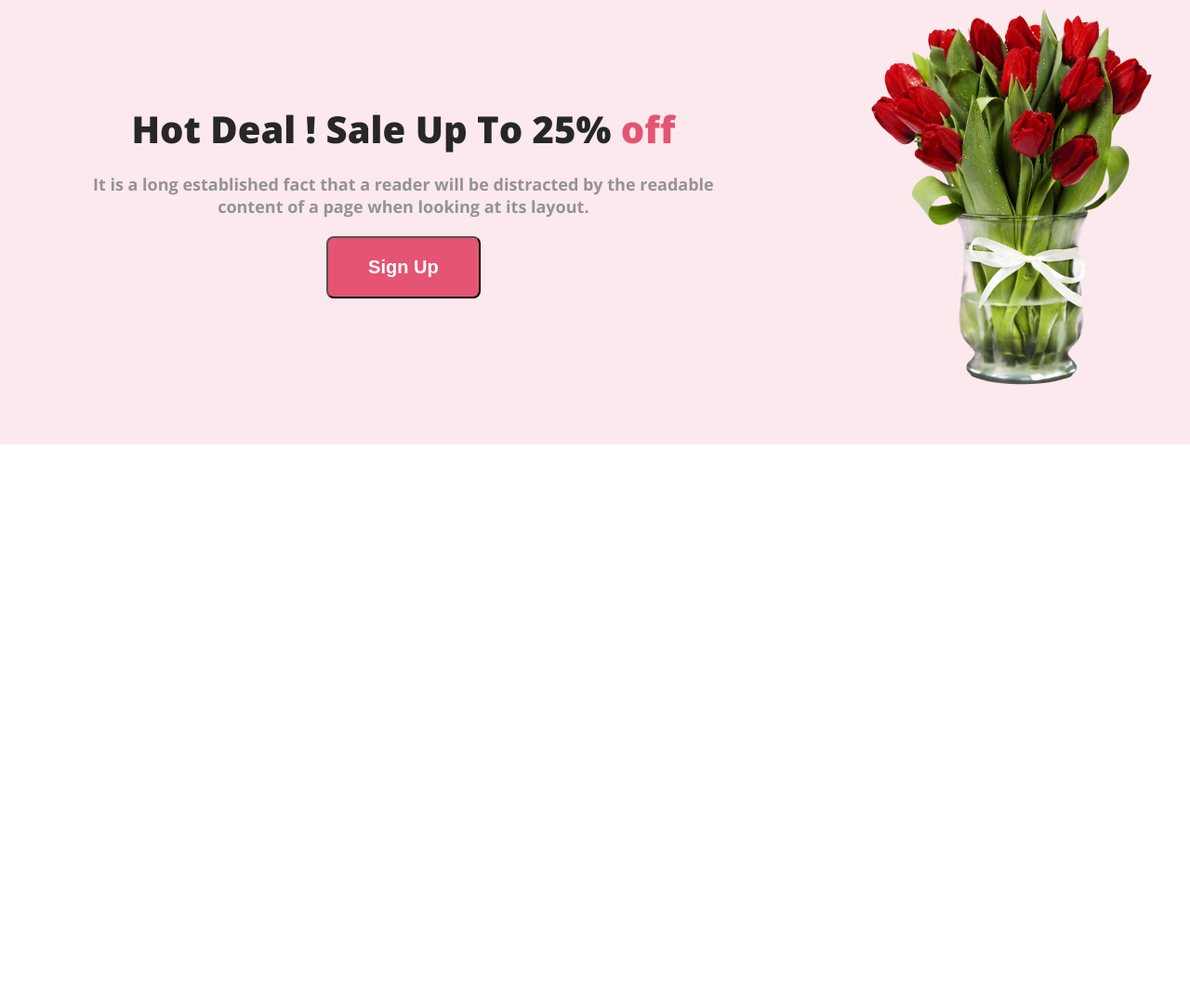
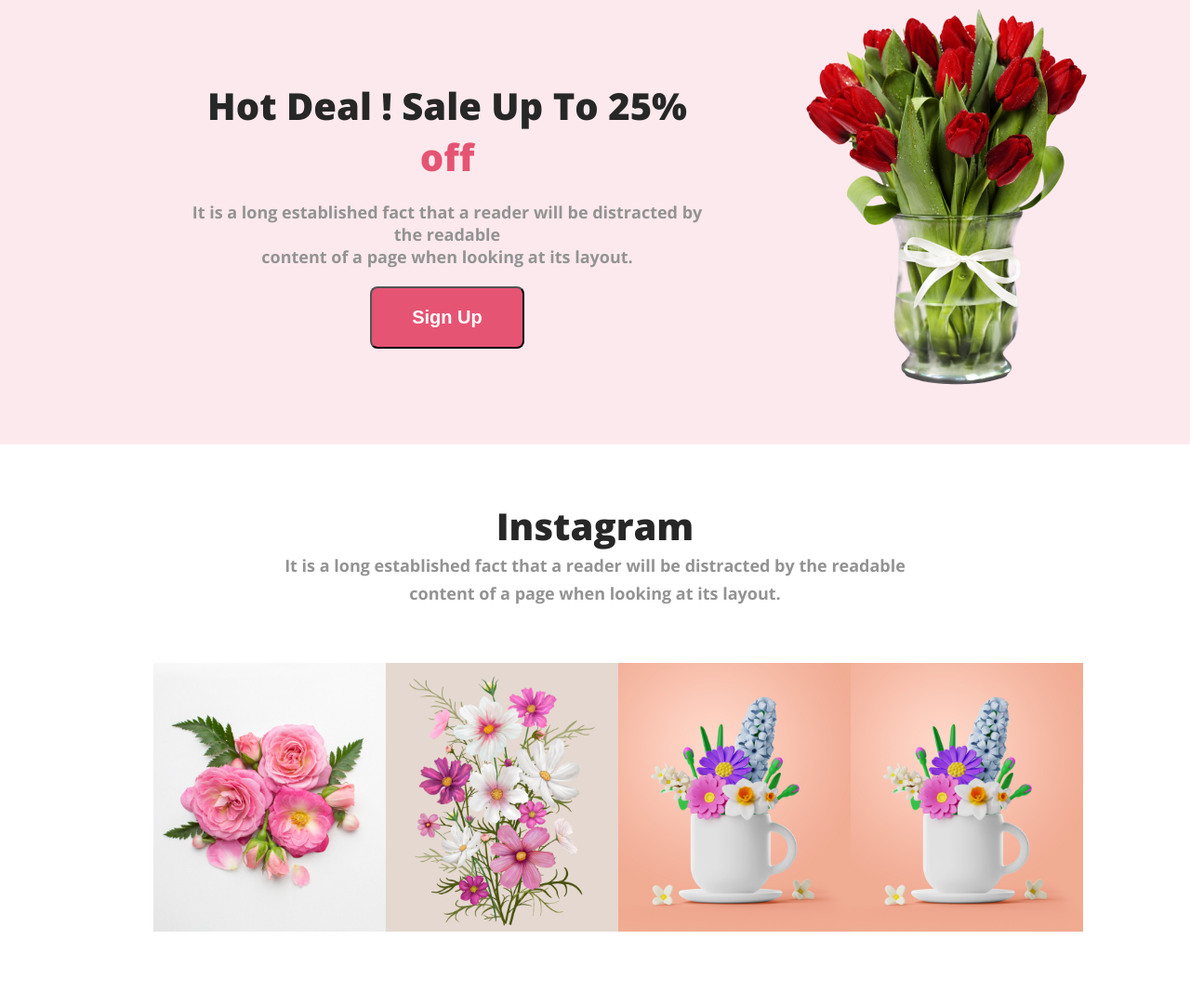
Before and after one commit to Rahat201/flower-shop, a plain HTML site: page index.html in a window 1280 px wide. Shown: the part 632-1714 px from the top of the page at 93% size. Before the commit the page ends 1110 px from the top, so only its background shows below. Drawn offline with nearby package versions, Linux system fonts and the light colour scheme.

Commit message:
insta section added

```diff
--- a/index.html
+++ b/index.html
@@ -32,6 +32,16 @@
                 </div>
                 <div><img class="main-img" src="flower asset/pngwing 8.png" alt=""></div>
             </div>
+            <div class="insta-section">
+                <h2 class="insta-heading">Instagram</h2>
+                <p class="insta-text">It is a long established fact that a reader will be distracted by the readable <br>content of a page when looking at its layout.</p>
+                <div class="insta-img">
+                    <img class="insta-img-1" src="flower asset/Flower 01.png" alt="">
+                    <img class="insta-img-2" src="flower asset/Rectangle 4.png" alt="">
+                    <img class="insta-img-3" src="flower asset/Rectangle 5.png" alt="">
+                    <img class="insta-img-4" src="flower asset/Rectangle 5.png" alt="">
+                </div>
+            </div>
         </section>
     </main>
     <footer>
--- a/style.css
+++ b/style.css
@@ -58,11 +58,12 @@ body{
     justify-content: space-between;
     align-items:center;
     background-color: #fce9ed;
-    padding: 30px 30px 50px 100px;
+    padding: 30px 100px 50px 100px;
     margin-top: 70px;
 }
 .hot-deal{
     text-align: center;
+    padding: 30px 100px 0px 100px;
 
 
 }
@@ -79,3 +80,45 @@ font-weight: 800;
     margin-top: 20px;
     margin-bottom: 20px;
 }
+
+          /* Instagram section */
+
+ .insta-section{
+    padding:30px 100px 50px 100px;
+    margin top: 30px;
+ }
+
+.insta-heading{
+    color: #272727;
+    text-align: center;
+    font-size: 40px;
+    font-weight: 800;
+    margin-top: 30px;
+}
+
+.insta-text{
+    color: #939393;
+    text-align:center;
+    font-size: 18px;
+    font-weight: 400;
+    line-height: 30px;
+    margin-bottom: 30px;
+}
+.insta-img{
+    display: flex;
+    justify-content: space-around;
+    align-items: center;
+    padding: 30px 65px 30px 65px;
+}
+.insta-img-1{
+    width: 250px;
+}
+.insta-img-2{
+    width: 250px;
+}
+.insta-img-3{
+    width: 250px;
+}
+.insta-img-4{
+    width: 250px;
+}
```
